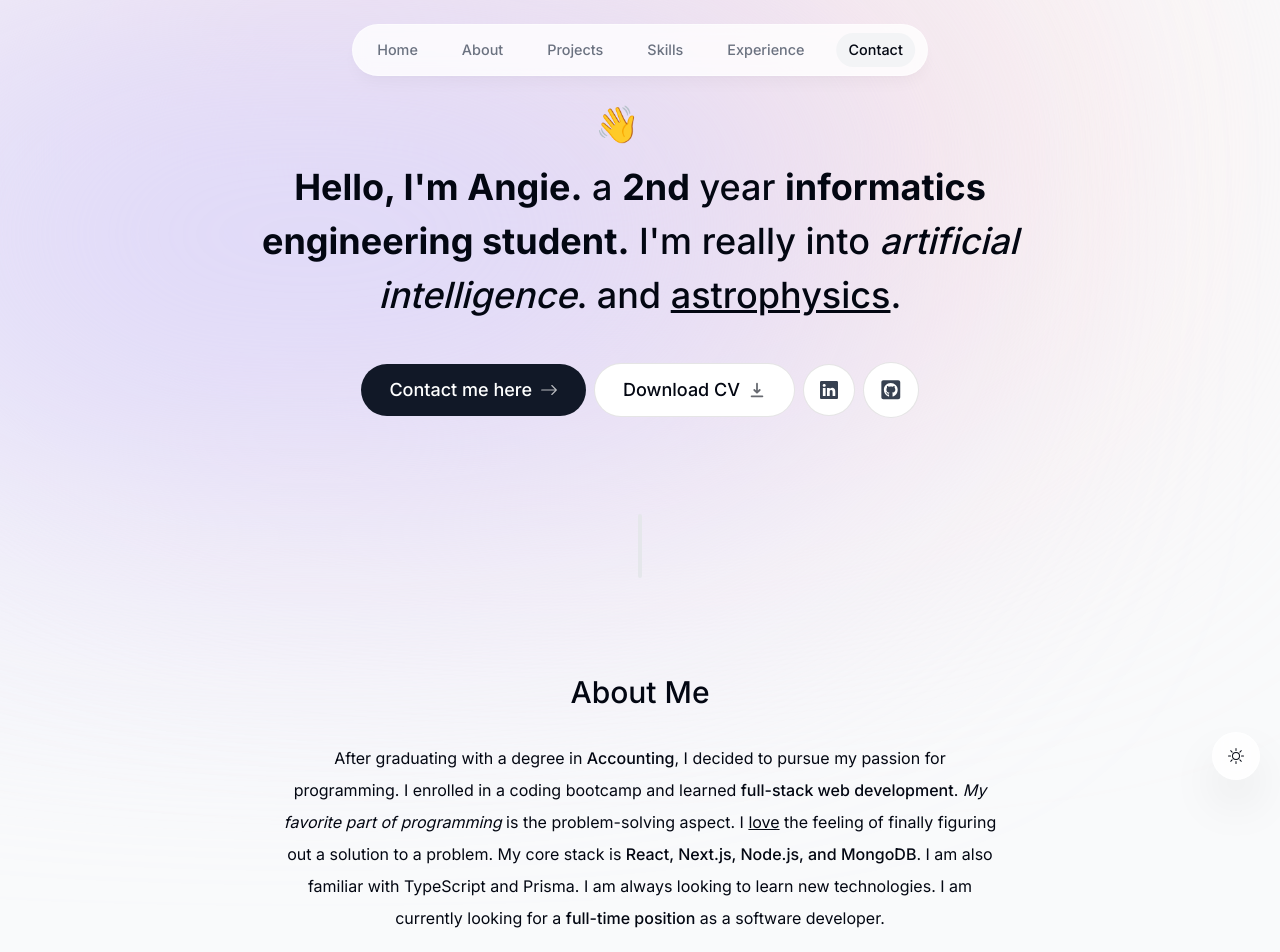
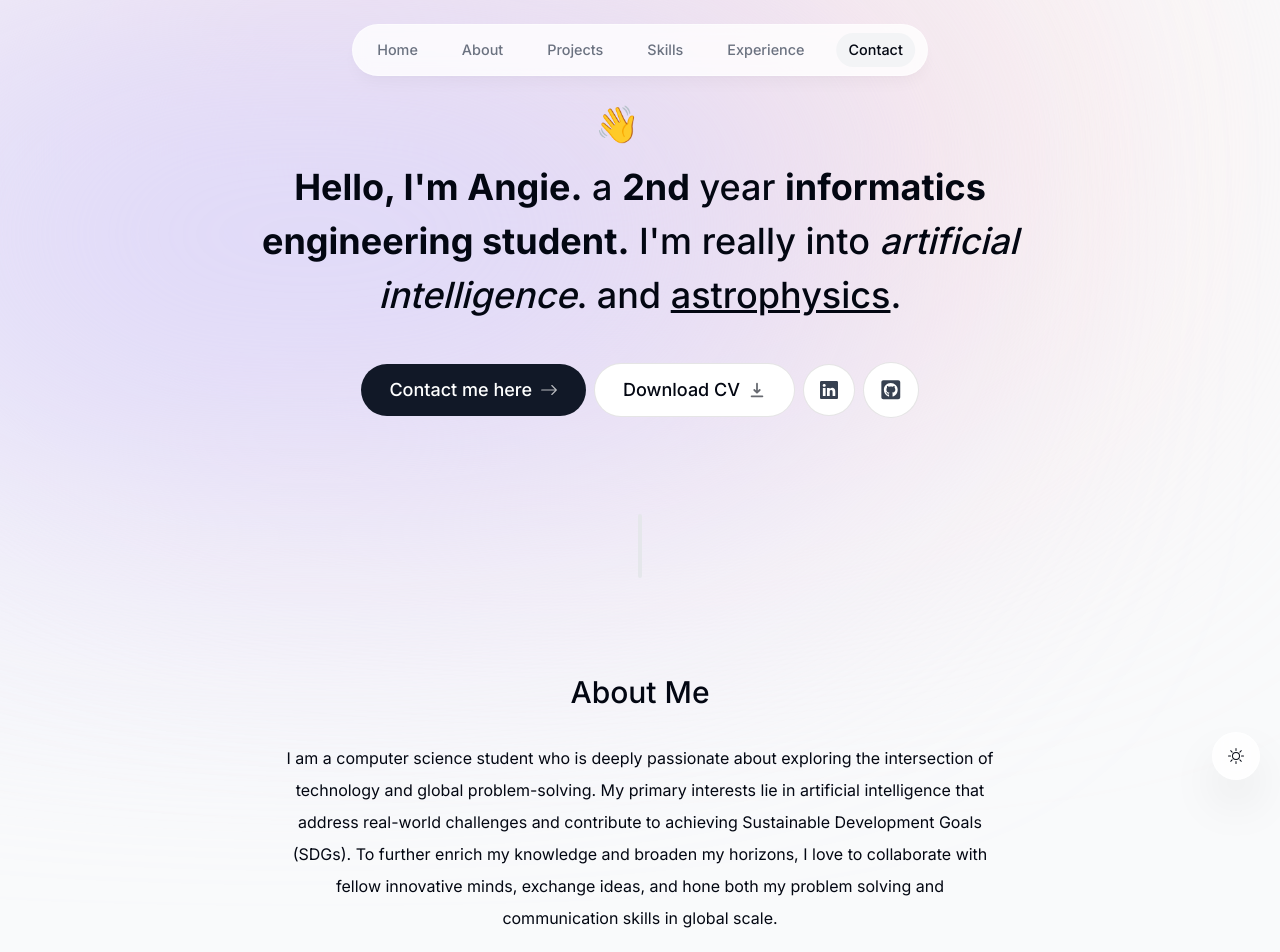
Before and after one commit to angiebow/port, a Next.js app in the folder portfolio-website-master/: page / in a window 1280 px wide. Shown: the top 952 px of the page. Built offline with nearby package versions, Linux system fonts and the light colour scheme; no server answers.

Commit message:
Update about.tsx

```diff
--- a/portfolio-website-master/components/about.tsx
+++ b/portfolio-website-master/components/about.tsx
@@ -18,6 +18,12 @@ export default function About() {
       id="about"
     >
       <SectionHeading>About me</SectionHeading>
+      <p className="mb-3">
+        I am a computer science student who is deeply passionate about exploring the intersection of technology and global problem-solving.
+My primary interests lie in artificial intelligence that address real-world challenges and contribute to achieving Sustainable
+Development Goals (SDGs). To further enrich my knowledge and broaden my horizons, I love to collaborate with fellow innovative
+minds, exchange ideas, and hone both my problem solving and communication skills in global scale.
+      </p>
       <p className="mb-3">
         After graduating with a degree in{" "}
         <span className="font-medium">Accounting</span>, I decided to pursue my
```
